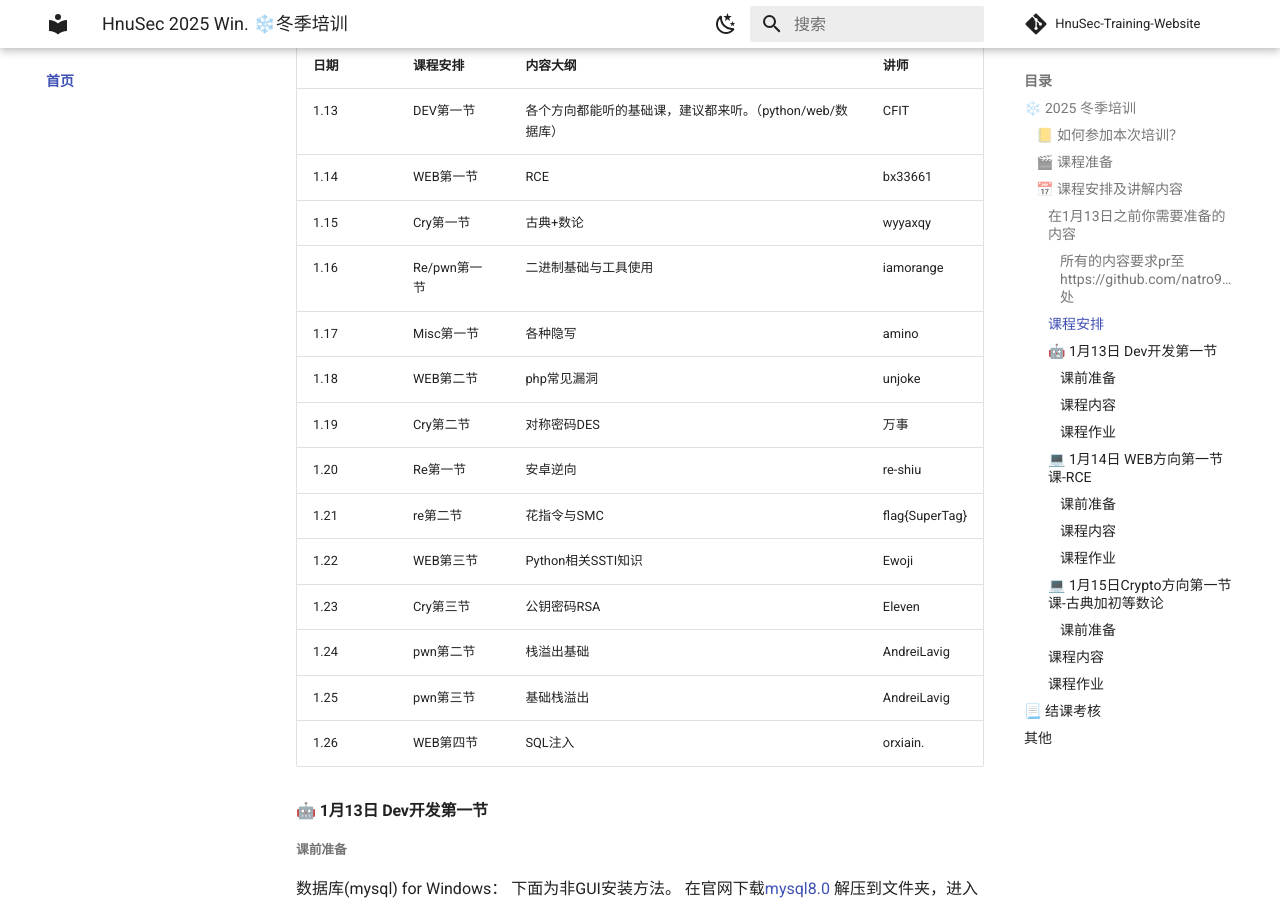
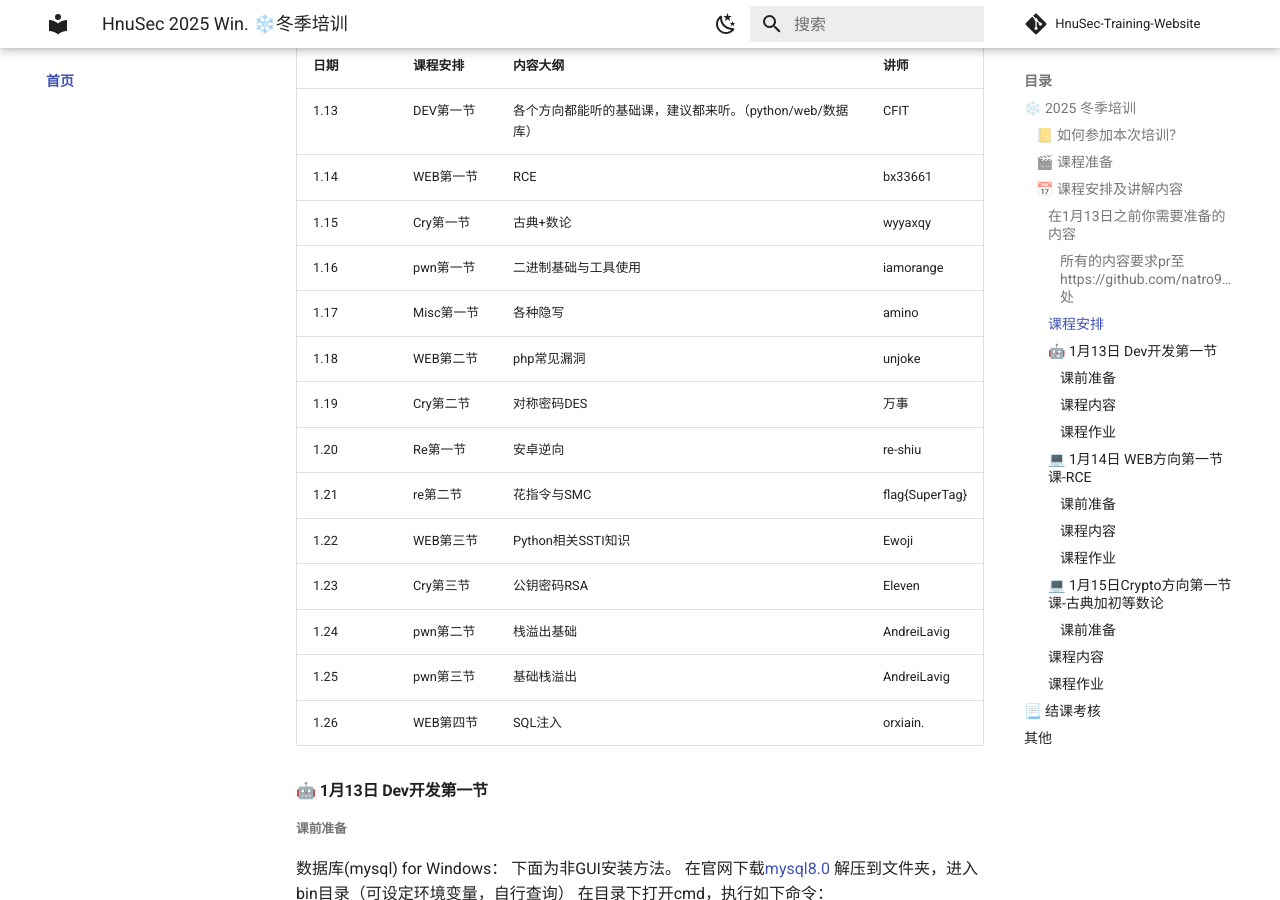
Before and after one commit to natro92/HnuSec-Training-Website, an MkDocs documentation site: the page built from docs/index.md, in a window 1280 px wide and 900 px high, scrolled down 4027 px. Built offline with MkDocs 1.6.1 and Material for MkDocs 9.7.7, drawn with Linux system fonts in a browser that asks for light colours; comment, search, counter and statistics services are not loaded.

```diff
--- a/docs/index.md
+++ b/docs/index.md
@@ -191,7 +191,7 @@ PHP语言基础
 | 1.13 | DEV第一节 | 各个方向都能听的基础课，建议都来听。（python/web/数据库） | CFIT  |
 | 1.14 | WEB第一节 | RCE | bx33661  |
 | 1.15 | Cry第一节 | 古典+数论 | wyyaxqy  |
-| 1.16 | Re/pwn第一节 | 二进制基础与工具使用 | iamorange  |
+| 1.16 | pwn第一节 | 二进制基础与工具使用 | iamorange  |
 | 1.17 | Misc第一节 | 各种隐写 | amino  |
 | 1.18 | WEB第二节 | php常见漏洞 | unjoke  |
 | 1.19 | Cry第二节 | 对称密码DES | 万事  |
```
